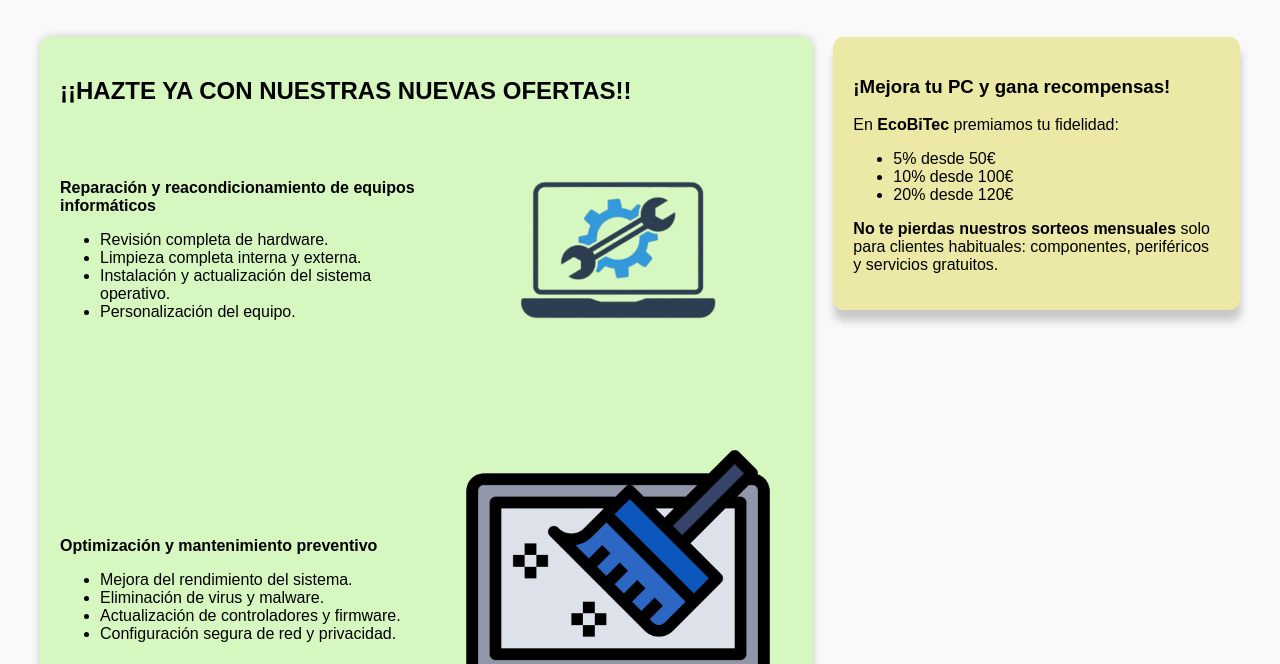
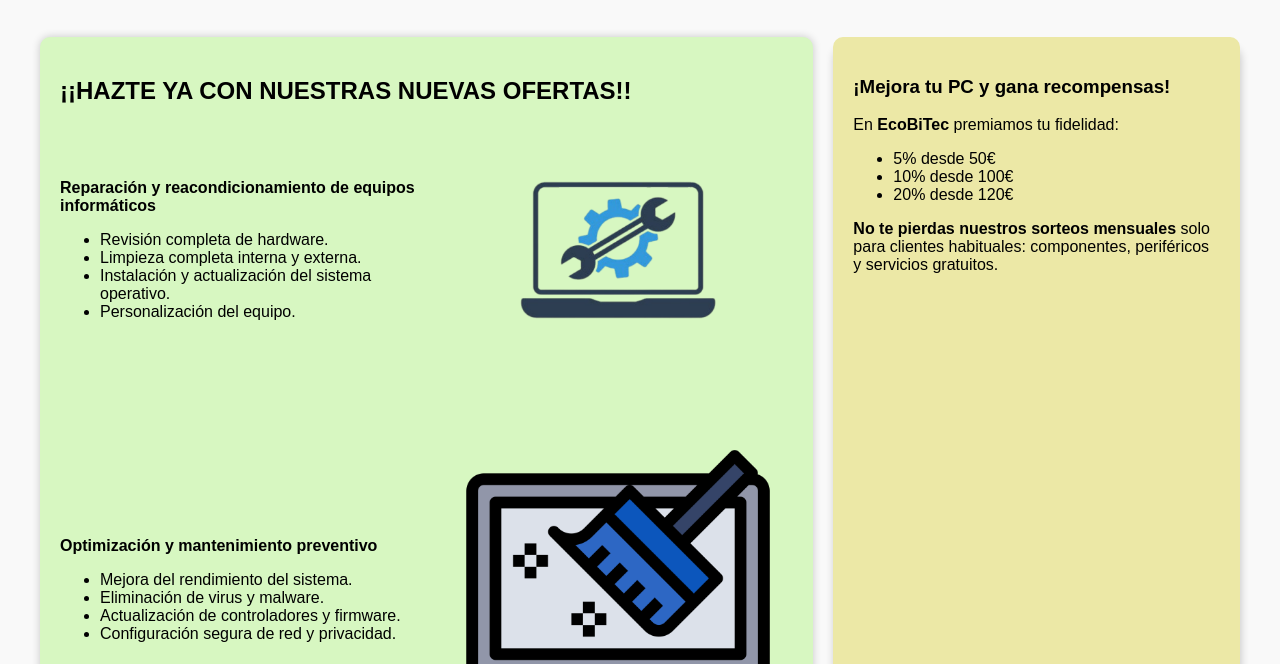
Before and after one commit to hasansarhanab-ship-it/.EcoBiTec, a plain HTML site: page Htmls/Inicio.html in a window 1280 px wide. Shown: the part 136-800 px from the top of the page. Drawn offline with Linux system fonts and the light colour scheme.

Commit message:
Modificacion del css

```diff
--- a/General.css
+++ b/General.css
@@ -138,10 +138,12 @@ main, aside {
 }
 
 /* Crea un bloque con el main y el aside uno al lado del otro */
+/* Crea un bloque con el main y el aside uno al lado del otro */
 .contenido-principal {
     display: flex;
     justify-content: space-between;
-    align-items: flex-start;
+    /* CAMBIO AQUÍ: 'flex-start' por 'stretch' */
+    align-items: stretch;
     gap: 20px;
     padding: 20px 40px;
     background-color: #f9f9f9;
@@ -183,9 +185,7 @@ aside {
     border-radius: 10px;
     box-shadow: 1px 11px 8px rgba(0, 0, 0, 0.2);
     padding: 20px;
-    height: fit-content;
 }
-
 /* --- Estilos del Footer --- */
 
 /* El contenedor principal del footer */
```
